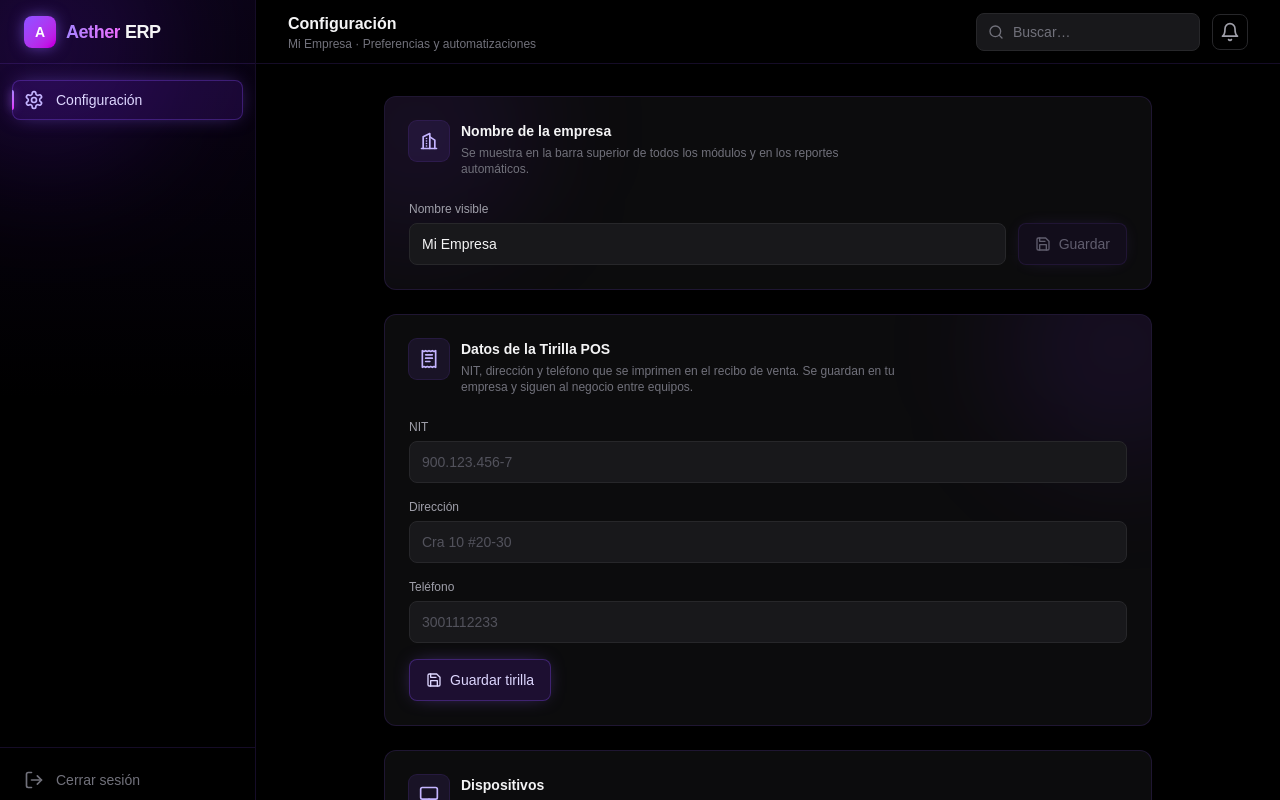
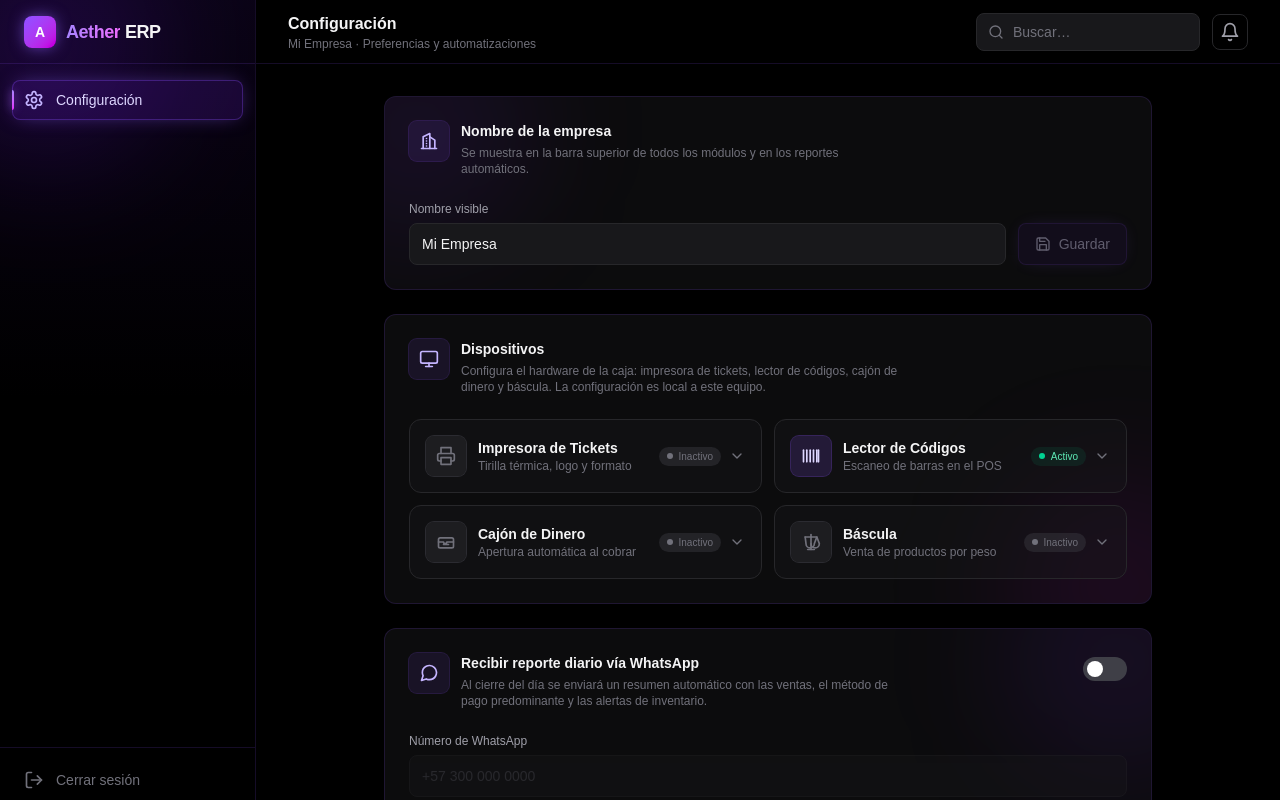
Before and after one commit to felipetriana3115-max/AETTHER-, a Next.js app: page /configuracion in a window 1280 px wide. Shown: the top 800 px of the page. Built offline with nearby package versions, Linux system fonts and the light colour scheme; no server answers.

Commit message:
fix(config): unificar formulario de tirilla POS y corregir persistencia de logo y datos

```diff
--- a/app/configuracion/page.tsx
+++ b/app/configuracion/page.tsx
@@ -6,7 +6,6 @@ import { useDashboard } from "../components/DashboardProvider";
 import DevicesSection from "../components/config/DevicesSection";
 import { generateDailySummary } from "../lib/notifications/whatsapp-service";
 import { runDailyReportMock } from "../lib/cron/daily-report-mock";
-import { supabase, getEmpresaIdActiva } from "../lib/auth";
 
 /** Clave de localStorage para las preferencias de notificaciones. */
 const SETTINGS_KEY = "mi-dashboard-erp:settings:v1";
@@ -32,53 +31,10 @@ export default function ConfiguracionPage() {
   const [nameDraft, setNameDraft] = useState(businessName);
   useEffect(() => setNameDraft(businessName), [businessName]);
 
-  // ── Identidad de la tirilla POS (persistida en la fila del tenant) ──────────
-  const [nit, setNit] = useState("");
-  const [direccion, setDireccion] = useState("");
-  const [telefono, setTelefono] = useState("");
-
-  // Precarga los valores actuales de la tirilla del tenant activo. La lectura se
-  // acota a `id = mi_empresa()` vía la política `empresas_select_propia` (RLS
-  // intacto): jamás trae datos de otra empresa.
-  useEffect(() => {
-    let alive = true;
-    void (async () => {
-      const empresaId = await getEmpresaIdActiva();
-      if (!empresaId) return;
-      const { data, error } = await supabase
-        .from("empresas")
-        .select("nit, direccion, telefono")
-        .eq("id", empresaId)
-        .maybeSingle();
-      if (!alive || error || !data) return;
-      setNit(data.nit ?? "");
-      setDireccion(data.direccion ?? "");
-      setTelefono(data.telefono ?? "");
-    })();
-    return () => {
-      alive = false;
-    };
-  }, []);
-
-  // Guarda la identidad de la tirilla vía la RPC `actualizar_tirilla`, acotada al
-  // propio tenant (`mi_empresa()`), sin tocar el logo ni el mensaje de recibo.
-  const handleSaveTirilla = async () => {
-    const { error } = await supabase.rpc("actualizar_tirilla", {
-      p_nit: nit,
-      p_direccion: direccion,
-      p_telefono: telefono,
-      p_logo_url: "",
-      p_mensaje_recibo: "¡Gracias por su compra!",
-    });
-    if (error) {
-      showToast("No se pudo guardar", error.message);
-      return;
-    }
-    showToast(
-      "Tirilla actualizada",
-      "Los datos de la tirilla POS se guardaron correctamente.",
-    );
-  };
+  // La identidad de la tirilla (NIT, dirección, teléfono, mensaje Y LOGO) se
+  // gestiona en la sección nativa "Tirilla de venta" (Dispositivos → Impresora
+  // de Tickets), que persiste todo —incluida la URL del logo— en Supabase vía la
+  // RPC `actualizar_tirilla`. No se duplica aquí para no clobbear el logo.
 
   // ── Persistencia en localStorage ──────────────────────────────────────────
   useEffect(() => {
@@ -209,101 +165,9 @@ export default function ConfiguracionPage() {
           </form>
         </section>
 
-        {/* Datos de la Tirilla POS */}
-        <section className="relative overflow-hidden rounded-xl border border-violet-500/15 bg-zinc-900/50 p-6">
-          <div className="pointer-events-none absolute -right-20 -top-20 h-56 w-56 rounded-full bg-violet-600/10 blur-3xl" />
-
-          <div className="relative flex items-start gap-3">
-            <span className="flex h-10 w-10 shrink-0 items-center justify-center rounded-lg bg-violet-500/10 text-violet-300 ring-1 ring-violet-500/20">
-              <svg className="h-5 w-5" viewBox="0 0 24 24" fill="none" stroke="currentColor" strokeWidth={2} strokeLinecap="round" strokeLinejoin="round">
-                <path d="M4 2v20l2-1 2 1 2-1 2 1 2-1 2 1 2-1 2 1V2l-2 1-2-1-2 1-2-1-2 1-2-1-2 1Z" />
-                <path d="M8 7h8" />
-                <path d="M8 11h8" />
-                <path d="M8 15h5" />
-              </svg>
-            </span>
-            <div>
-              <h3 className="text-sm font-semibold text-zinc-100">
-                Datos de la Tirilla POS
-              </h3>
-              <p className="mt-1 max-w-md text-xs text-zinc-500">
-                NIT, dirección y teléfono que se imprimen en el recibo de venta.
-                Se guardan en tu empresa y siguen al negocio entre equipos.
-              </p>
-            </div>
-          </div>
-
-          <form
-            className="relative mt-6 space-y-4"
-            onSubmit={(e) => {
-              e.preventDefault();
-              void handleSaveTirilla();
-            }}
-          >
-            <div>
-              <label
-                htmlFor="tirilla-nit"
-                className="mb-1.5 block text-xs font-medium text-zinc-400"
-              >
-                NIT
-              </label>
-              <input
-                id="tirilla-nit"
-                type="text"
-                placeholder="900.123.456-7"
-                value={nit}
-                onChange={(e) => setNit(e.target.value)}
-                className="w-full rounded-lg border border-zinc-800 bg-zinc-900 px-3 py-2.5 text-sm text-zinc-100 placeholder:text-zinc-600 transition-colors focus:border-violet-500 focus:outline-none focus:ring-1 focus:ring-violet-500"
-              />
-            </div>
-            <div>
-              <label
-                htmlFor="tirilla-direccion"
-                className="mb-1.5 block text-xs font-medium text-zinc-400"
-              >
-                Dirección
-              </label>
-              <input
-                id="tirilla-direccion"
-                type="text"
-                placeholder="Cra 10 #20-30"
-                value={direccion}
-                onChange={(e) => setDireccion(e.target.value)}
-                className="w-full rounded-lg border border-zinc-800 bg-zinc-900 px-3 py-2.5 text-sm text-zinc-100 placeholder:text-zinc-600 transition-colors focus:border-violet-500 focus:outline-none focus:ring-1 focus:ring-violet-500"
-              />
-            </div>
-            <div>
-              <label
-                htmlFor="tirilla-telefono"
-                className="mb-1.5 block text-xs font-medium text-zinc-400"
-              >
-                Teléfono
-              </label>
-              <input
-                id="tirilla-telefono"
-                type="tel"
-                inputMode="tel"
-                placeholder="3001112233"
-                value={telefono}
-                onChange={(e) => setTelefono(e.target.value)}
-                className="w-full rounded-lg border border-zinc-800 bg-zinc-900 px-3 py-2.5 text-sm text-zinc-100 placeholder:text-zinc-600 transition-colors focus:border-violet-500 focus:outline-none focus:ring-1 focus:ring-violet-500"
-              />
-            </div>
-            <button
-              type="submit"
-              className="inline-flex shrink-0 items-center justify-center gap-2 rounded-lg border border-violet-500/30 bg-violet-600/15 px-4 py-2.5 text-sm font-medium text-violet-200 shadow-[0_0_20px_-8px_rgba(139,92,246,0.7)] transition-colors hover:bg-violet-600/25"
-            >
-              <svg className="h-4 w-4" viewBox="0 0 24 24" fill="none" stroke="currentColor" strokeWidth={2} strokeLinecap="round" strokeLinejoin="round">
-                <path d="M19 21H5a2 2 0 0 1-2-2V5a2 2 0 0 1 2-2h11l5 5v11a2 2 0 0 1-2 2Z" />
-                <path d="M17 21v-8H7v8" />
-                <path d="M7 3v5h8" />
-              </svg>
-              Guardar tirilla
-            </button>
-          </form>
-        </section>
-
-        {/* Dispositivos de la caja (POS) */}
+        {/* Dispositivos de la caja (POS) — incluye la sección nativa "Tirilla de
+            venta" (Impresora de Tickets) con NIT, dirección, teléfono, mensaje y
+            LOGO, persistidos por tenant en Supabase. */}
         <DevicesSection />
 
         {/* Reporte diario por WhatsApp */}
```
